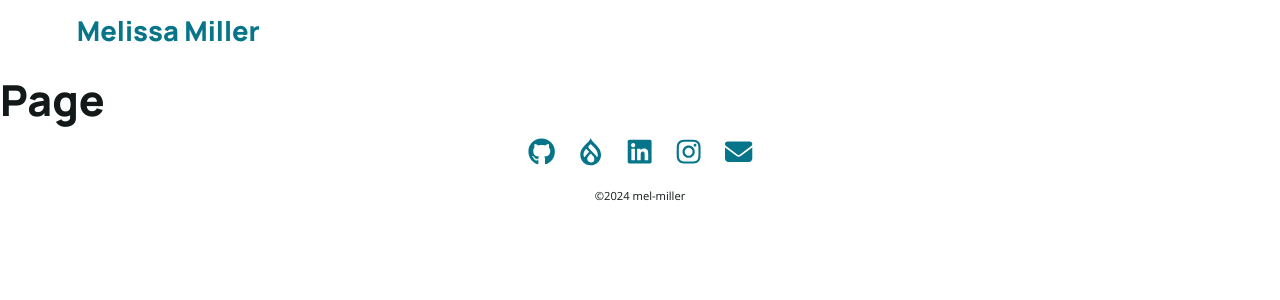
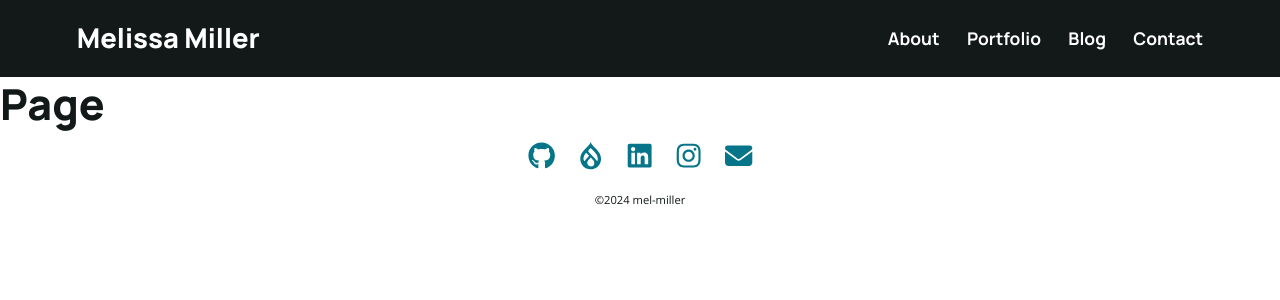
Before and after one commit to xleonardov/storybook-next, a Next.js app: page / in a window 1280 px wide. Shown: the top 300 px of the page. Built offline with nearby package versions, Linux system fonts and the light colour scheme.

Commit message:
Rough-in header and footer

```diff
--- a/src/components/Footer/Footer.tsx
+++ b/src/components/Footer/Footer.tsx
@@ -27,7 +27,7 @@ export const Footer = ({ className, ...props }: FooterProps) => {
       className={[baseClass, className].join(' ').trim().replace(/\s+/g, ' ')}
       {...props}
     >
-      <Container width='wide' className={`${baseClass}__container`}>
+      <Container width='standard' className={`${baseClass}__container`}>
         <SocialLinks
           className={`${baseClass}__social-links`}
           linkItems={['github', 'drupal', 'linkedin', 'instagram', 'email']}
--- a/src/components/Header/Header.tsx
+++ b/src/components/Header/Header.tsx
@@ -1,6 +1,7 @@
 import React from 'react';
 
 import { Container } from '../Container/Container';
+import { MainMenu } from '../MainMenu/MainMenu';
 
 import './header.css';
 
@@ -23,8 +24,11 @@ export const Header = ({ className, ...props }: HeaderProps) => {
       className={[baseClass, className].join(' ').trim().replace(/\s+/g, ' ')}
       {...props}
     >
-      <Container width='wide' className={`${baseClass}__container`}>
-        <h1 className={`${baseClass}__site-name`}>Melissa Miller</h1>
+      <Container width='standard' className={`${baseClass}__container`}>
+        <a href='/' className={`${baseClass}__home-link`}>
+          <h1 className={`${baseClass}__site-name`}>Melissa Miller</h1>
+        </a>
+        <MainMenu />
       </Container>
     </header>
   );
--- a/src/components/Header/header.css
+++ b/src/components/Header/header.css
@@ -1,9 +1,26 @@
 .mm-header {
+  background-color: var(--mm-color-background-reverse);
   padding-block: var(--mm-spacing-md);
 }
 
+.mm-header__container {
+  align-items: center;
+  display: flex;
+  gap: var(--mm-spacing-2xl);
+  justify-content: space-between;
+}
+
+.mm-header__home-link {
+  color: var(--mm-color-typography-reverse);
+  text-decoration: none;
+  &:hover {
+    color: var(--mm-color-primary-light);
+  }
+}
+
 .mm-header__site-name {
-  color: var(--mm-color-primary);
+  all: unset;
+  font-family: var(--mm-font-family-heading);
   font-size: var(--mm-spacing-2xl);
   font-weight: 800;
 }
--- a/src/components/MainMenu/MainMenu.tsx
+++ b/src/components/MainMenu/MainMenu.tsx
@@ -7,7 +7,7 @@ interface MainMenuProps {
   /**
    * Menu items.
    */
-  menuItems: { label: string; url: string }[];
+  menuItems?: { label: string; url: string }[];
   /**
    * Optional additional class names.
    */
@@ -17,7 +17,28 @@ interface MainMenuProps {
 /**
  * MainMenu UI component
  */
-export const MainMenu = ({ menuItems, className, ...props }: MainMenuProps) => {
+export const MainMenu = ({
+  menuItems = [
+    {
+      label: 'About',
+      url: '/about',
+    },
+    {
+      label: 'Portfolio',
+      url: '/portfolio',
+    },
+    {
+      label: 'Blog',
+      url: '/blog',
+    },
+    {
+      label: 'Contact',
+      url: '/contact',
+    },
+  ],
+  className,
+  ...props
+}: MainMenuProps) => {
   // Set up classes.
   const baseClass = 'mm-main-menu';
 
--- a/src/components/MainMenu/main-menu.css
+++ b/src/components/MainMenu/main-menu.css
@@ -1,7 +1,3 @@
-.mm-main-menu {
-  padding-block: var(--mm-spacing-md);
-}
-
 .mm-main-menu__items {
   display: flex;
   list-style-type: none;
@@ -14,4 +10,8 @@
   font-size: var(--mm-spacing-lg);
   font-family: var(--mm-font-family-heading);
   font-weight: 700;
+
+  &:hover {
+    color: var(--mm-color-primary-light);
+  }
 }
--- a/src/styles/tokens.css
+++ b/src/styles/tokens.css
@@ -2,7 +2,7 @@
   /* base colors */
   --mm-color-primary-lightest: #f6fbf8;
   --mm-color-primary-lighter: #e0efee;
-  --mm-color-primary-light: #9fcad0;
+  --mm-color-primary-light: #b5d6da;
   --mm-color-primary: #067589;
   --mm-color-primary-dark: #0b535f;
   --mm-color-primary-darker: #0f3a41;
```
Also changed, not shown: 1 other file (tests, documents, lock files or other folders).
